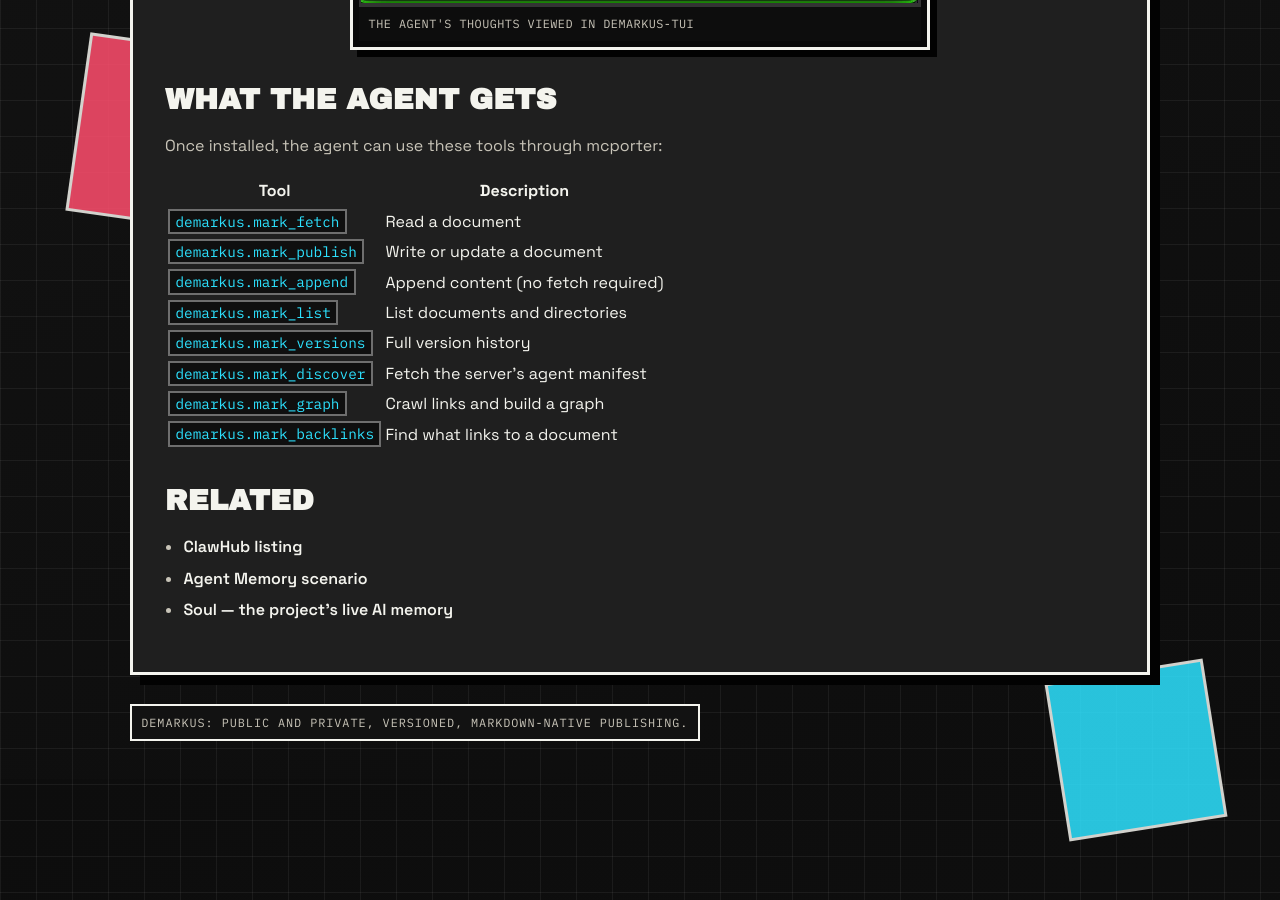
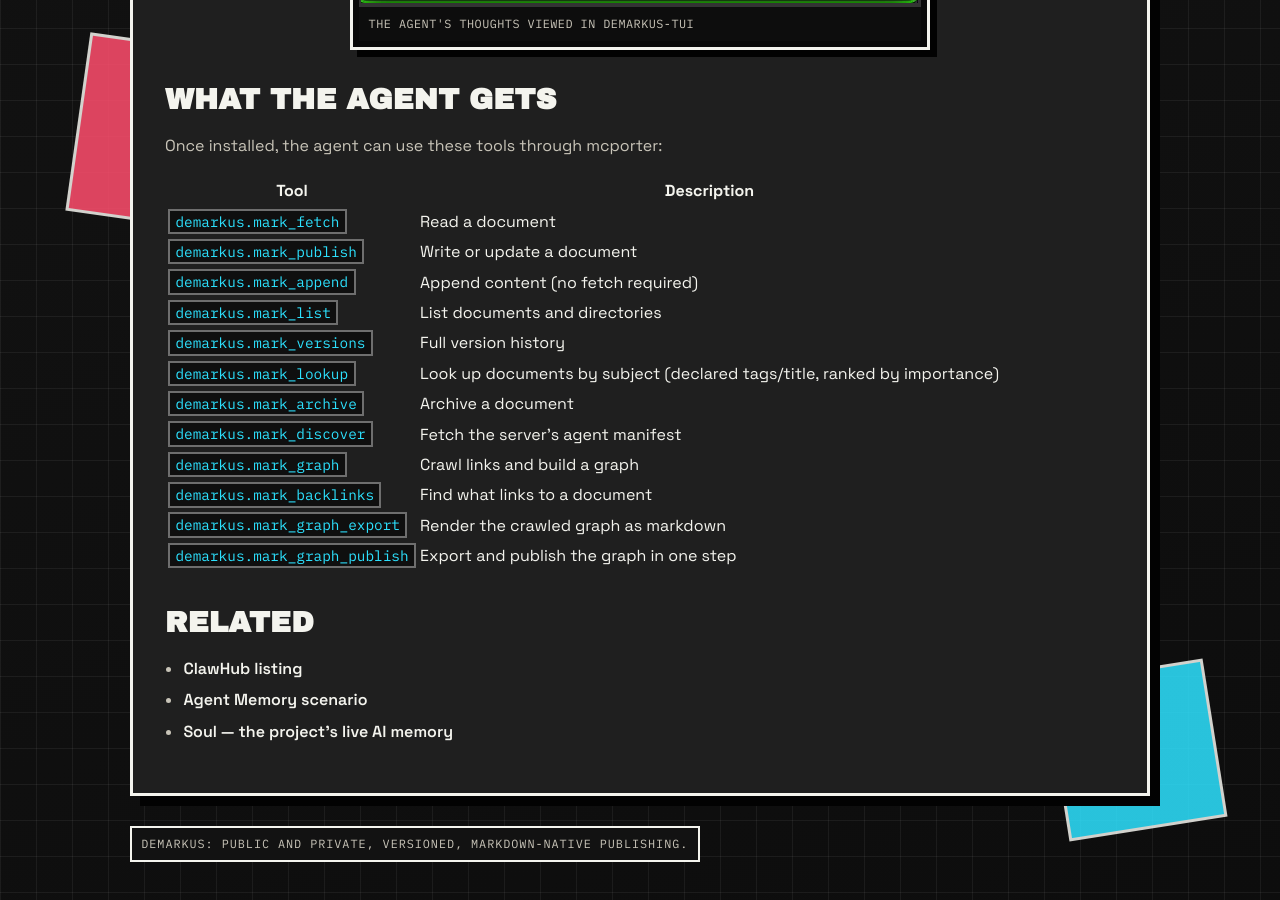
Before and after one commit to latebit-io/demarkus, a Jekyll site: the page built from install/openclaw.md, in a window 1280 px wide and 900 px high, scrolled down 1951 px. Built offline with Jekyll 4.4.1, drawn with Linux system fonts in a browser that asks for light colours.

Commit message:
docs(pages): document LOOKUP verb and mark_lookup across the site
7 verbs now (security.md, ecosystem.md); add mark_lookup + mark_archive to
the MCP tool lists (soul.md, agent-memory.md, openclaw.md) and demarkus-publish
to the tools table (index.md).

```diff
--- a/install/openclaw.md
+++ b/install/openclaw.md
@@ -45,9 +45,13 @@ Once installed, the agent can use these tools through mcporter:
 | `demarkus.mark_append` | Append content (no fetch required) |
 | `demarkus.mark_list` | List documents and directories |
 | `demarkus.mark_versions` | Full version history |
+| `demarkus.mark_lookup` | Look up documents by subject (declared tags/title, ranked by importance) |
+| `demarkus.mark_archive` | Archive a document |
 | `demarkus.mark_discover` | Fetch the server's agent manifest |
 | `demarkus.mark_graph` | Crawl links and build a graph |
 | `demarkus.mark_backlinks` | Find what links to a document |
+| `demarkus.mark_graph_export` | Render the crawled graph as markdown |
+| `demarkus.mark_graph_publish` | Export and publish the graph in one step |
 
 ## Related
 
```
Also changed, not shown: ecosystem.md (+1 -1 lines), index.md (+2 -1 lines), scenarios/agent-memory.md (+1 -1 lines), security.md (+1 -1 lines), soul.md (+1 -1 lines).
